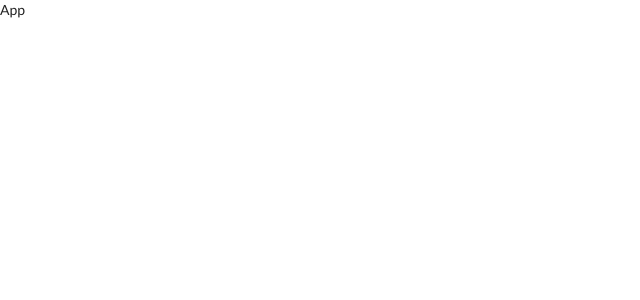
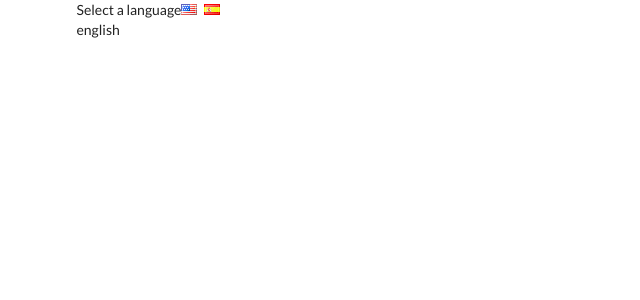
Before and after one commit to griselmatosm/translate, a React (Create React App) app: page / in a window 1280 px wide. Shown: the top 300 px of the page, without its empty margins (0-640 px from the left). Built offline with nearby package versions, Linux system fonts and the light colour scheme.

Commit message:
Declared the state language in App component. Add onClick events in flags icons to set state

```diff
--- a/src/components/App.js
+++ b/src/components/App.js
@@ -1,10 +1,20 @@
 import React from 'react';
 
 class App extends React.Component {
+  state = { language: 'english' };
+
+  onLanguageChange = (language) => {
+    this.setState({ language })
+  }
   render() {
     return (
-      <div className="App">
-App
+      <div className="ui container">
+        <div>
+          Select a language
+          <i className="flag us" onClick={ () => this.onLanguageChange('english') } />
+          <i className="flag es" onClick={ () => this.onLanguageChange('spanish') } />
+        </div>
+        {this.state.language}
       </div>
     );
   }
```
